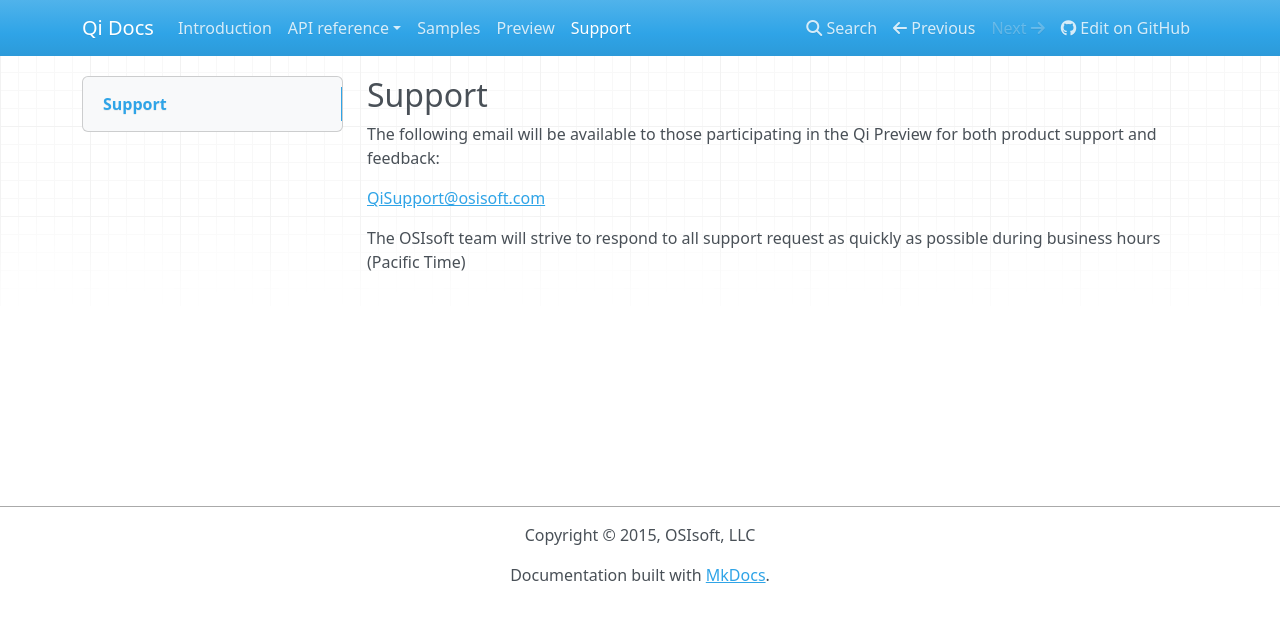
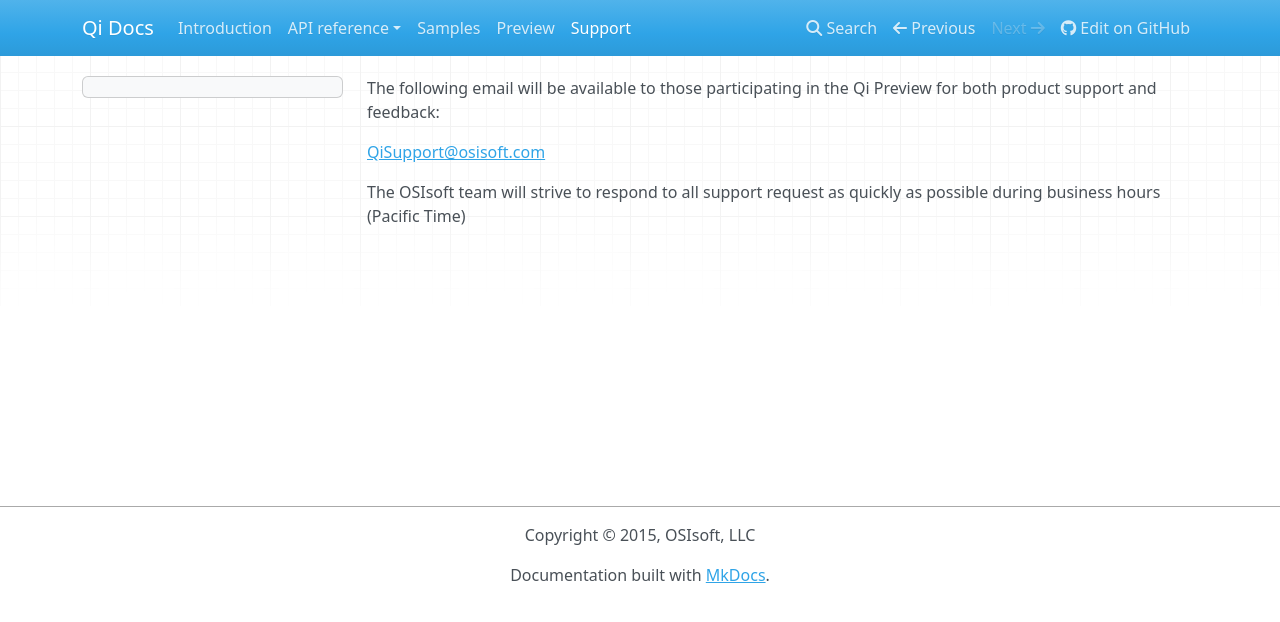
Before and after one commit to ssuryanarayanan/Qi-Docs, an MkDocs documentation site: the page built from docs/support.md, in a window 1280 px wide. Shown: the top 622 px of the page. Built offline with MkDocs 1.6.1, drawn with Linux system fonts in a browser that asks for light colours; nearby versions of some CDN libraries; old or Windows-style settings are respelled for this version of MkDocs.

Commit message:
Update support.md

```diff
--- a/docs/support.md
+++ b/docs/support.md
@@ -1,5 +1,3 @@
-## Support
-
 The following email will be available to those participating in the Qi Preview for both product support and feedback:
 
 [QiSupport@osisoft.com](mailto://QiSupport@osisoft.com)
```
